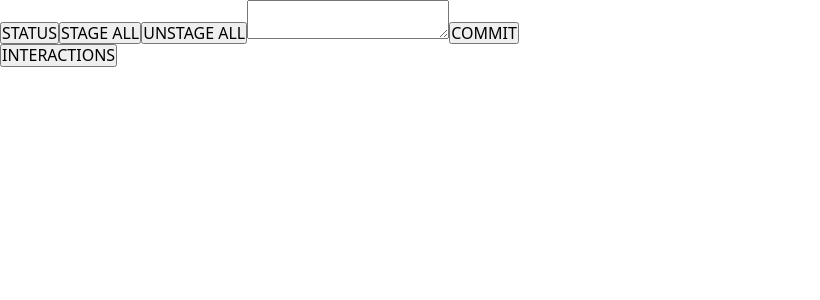
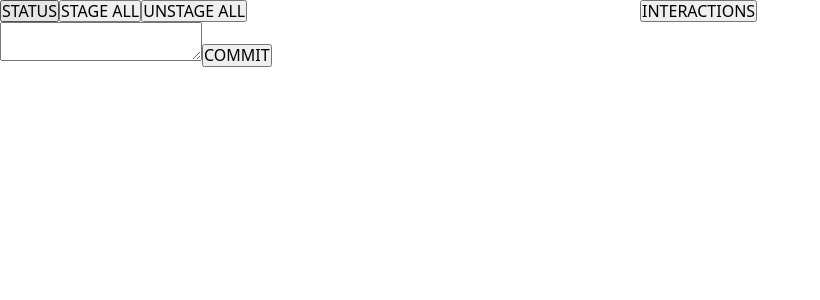
Before and after one commit to dominik74/git-gui, a React (Vite) app in the folder react/: page / in a window 1280 px wide. Shown: the top 300 px of the page, without its empty margins (0-820 px from the left). Built offline with nearby package versions, Linux system fonts and the light colour scheme.

Commit message:
update ui

```diff
--- a/react/src/App.tsx
+++ b/react/src/App.tsx
@@ -41,7 +41,12 @@ function App() {
     }
 
     return (
-        <>
+        <div className="main">
+            <section className="left-panel">
+                <button onClick={fetchStatusInfo}>STATUS</button>
+                <button onClick={stageAll}>STAGE ALL</button>
+                <button onClick={unstageAll}>UNSTAGE ALL</button>
+
                 <ul className="listbox">
                 {workingTreeFiles.map((file, i) => (
                     <li
@@ -59,22 +64,23 @@ function App() {
                 ))}
                 </ul>
 
-            <button onClick={fetchStatusInfo}>STATUS</button>
-            <button onClick={stageAll}>STAGE ALL</button>
-            <button onClick={unstageAll}>UNSTAGE ALL</button>
-
                 <textarea
                     value={commitMessage}
                     onChange={(e) => setCommitMessage(e.target.value)}
                 />
 
                 <button onClick={commit}>COMMIT</button>
+            </section>
 
-            <ul>
+            <section className="right-panel">
+                <ul className="git-interactions">
                     {gitInteractions.map((interaction, i) => (
-                    <li key={i}>
-                        <p>{interaction.command}</p>
-                        <p>
+                        <li
+                            key={i}
+                            className="git-interactions__item"
+                        >
+                            <p className="git-interactions__command">{interaction.command}</p>
+                            <p className="git-interactions__response">
                                 {interaction.response === '' ?
                                     '(no response)' :
                                     interaction.response
@@ -85,7 +91,8 @@ function App() {
                 </ul>
 
                 <button onClick={fetchGitInteractions}>INTERACTIONS</button>
-        </>
+            </section>
+        </div>
     )
 }
 
--- a/react/src/index.css
+++ b/react/src/index.css
@@ -20,3 +20,23 @@
 .listbox__item:hover {
     background: var(--hov-bg);
 }
+
+.main {
+    display: flex;
+}
+
+.left-panel {
+    flex: 1;
+}
+
+.right-panel {
+    flex: 1;
+}
+
+.git-interactions {
+    list-style-type: none;
+}
+
+.git-interactions__command {
+    font-weight: bold;
+}
```
Lines whose indentation alone changed are shown as unchanged.
